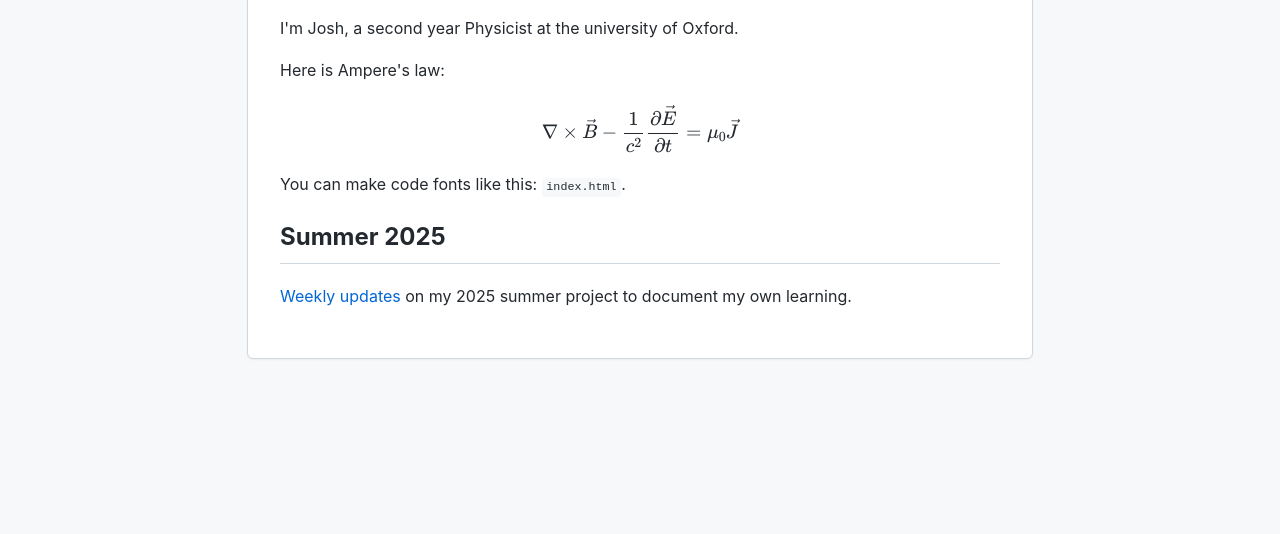
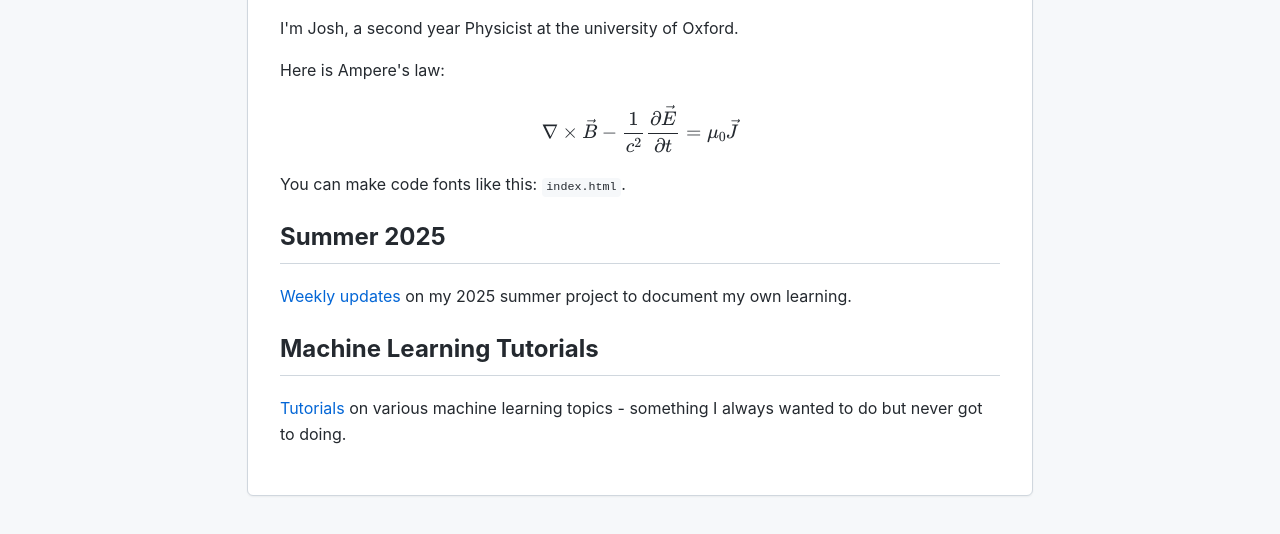
Before and after one commit to LuoZzzzzz/LuoZzzzzz.github.io, a plain HTML site: page index.html in a window 1280 px wide. Shown: the part 216-750 px from the top of the page. Drawn offline with nearby package versions, Linux system fonts and the light colour scheme.

Commit message:
added link to ml-blogs

```diff
--- a/index.html
+++ b/index.html
@@ -42,6 +42,9 @@
     <h2>Summer 2025</h2>
     <p><a href="https://LuoZzzzzz.github.io/summer-2025">Weekly updates</a> on my 2025 summer project to document my own learning.</p>
 
+    <h2>Machine Learning Tutorials</h2>
+    <p><a href="https://LuoZzzzzz.github.io/ml-blogs">Tutorials</a> on various machine learning topics - something I always wanted to do but never got to doing.</p>
+
   </main>
 </body>
 </html>
```
